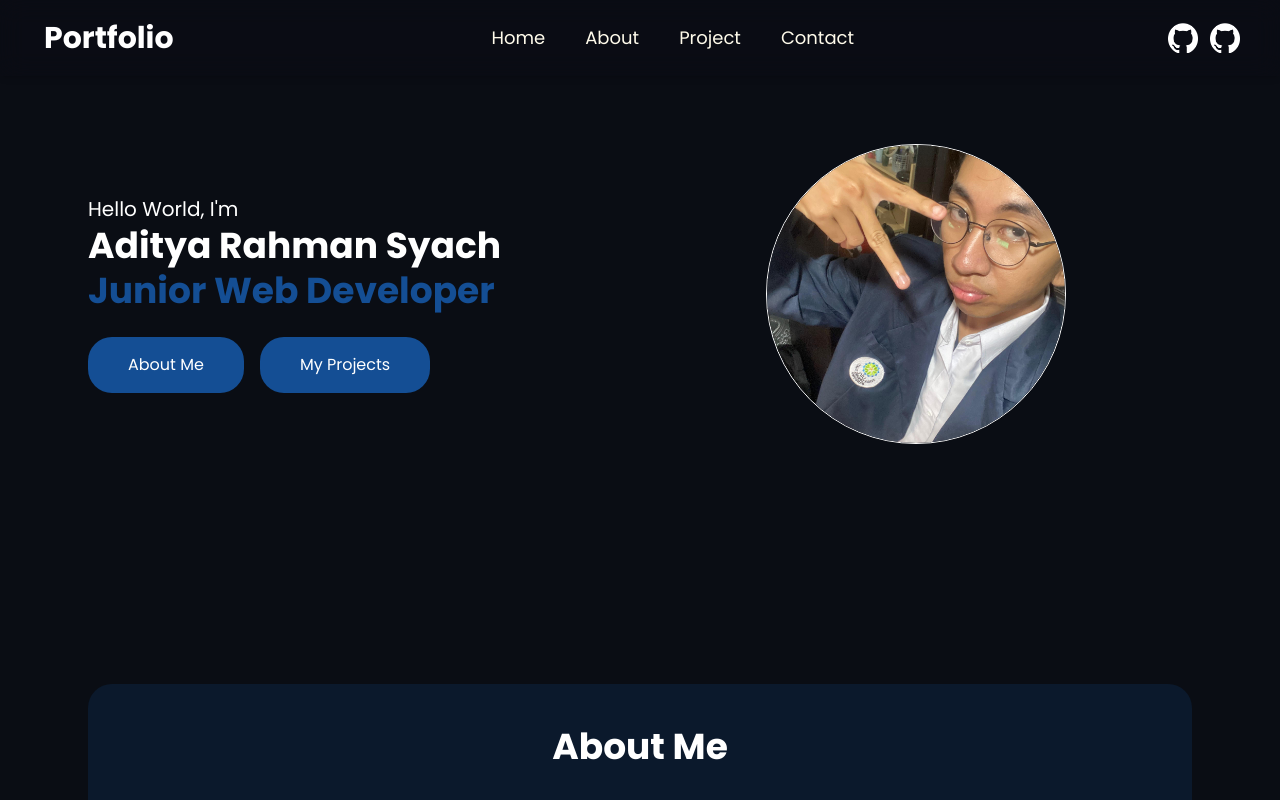
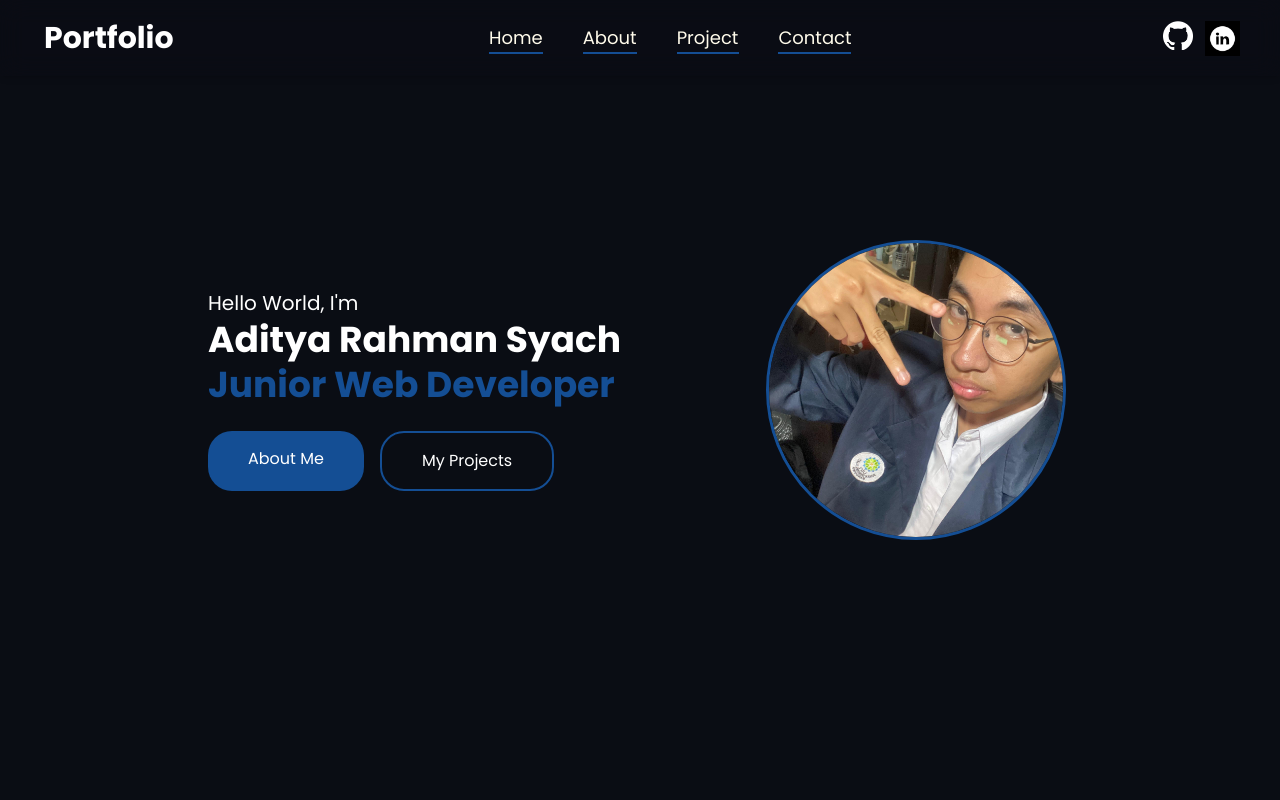
Before and after one commit to Adityarns/Web-Portfolio, a React (Vite) app: page / in a window 1280 px wide. Shown: the top 800 px of the page. Built offline with nearby package versions, Linux system fonts and the light colour scheme.

Commit message:
Menambahkan animasi hover dan memperbaiki margin serta padding pada app.jsx

```diff
--- a/index.html
+++ b/index.html
@@ -15,7 +15,7 @@
     <title>My Portfolio</title>
   </head>
 
-  <body class="bg-[#0A0d14] text-white">
+  <body class="bg-[#0A0d14] text-white scroll-smooth" >
     <div id="root"></div>
     <script type="module" src="/src/main.jsx"></script>
   </body>
--- a/src/App.jsx
+++ b/src/App.jsx
@@ -4,10 +4,13 @@ import "./App.css";
 
 export default function App() {
   return (
-    <div className="justify-center text-center">
+    <div className="justify-center text-center pt-20" id="home">
       {/* Hero */}
-      <div className="hero grid lg:grid-cols-2 grid-cols-1 py-24 md:py-36 items-center xl:gap-0 gap-8 px-6 max-w-7xl mx-auto" id="home">
-        <div className="flex flex-col items-center lg:items-start justify-center text-center md:text-left">
+      <div
+        className="hero grid lg:grid-cols-2 grid-cols-1 py-10 md:py-40 items-center xl:gap-0 gap-5 px-6 max-w-7xl mx-auto"
+
+      >
+        <div className="flex flex-col items-center lg:items-start justify-center text-center md:text-left lg:pl-6 xl:pl-30">
           <p className="text-lg md:text-xl">Hello World, I'm</p>
           <h1 className="text-3xl md:text-4xl/tight font-bold mb-6">
             <p>Aditya Rahman Syach</p>
@@ -22,7 +25,7 @@ export default function App() {
             </a>
             <a
               href="#project"
-              className="py-3 px-6 md:py-4 md:px-10 bg-[#144e94] hover:bg-[#146C94] rounded-3xl text-white"
+              className="py-3 px-6 md:py-4 md:px-10 bg-[#0A0d14] hover:bg-[#146C94] rounded-3xl text-white border-[#144e94] border-2"
             >
               My Projects
             </a>
@@ -32,13 +35,13 @@ export default function App() {
         <img
           src={DataImage.HeroImage}
           alt="Hero Image"
-          className="w-[200px] h-[200px] md:w-[250px] md:h-[250px] lg:w-[300px] lg:h-[300px] rounded-full object-cover mx-auto border-1"
+          className="w-[200px] h-[200px] md:w-[250px] md:h-[250px] lg:w-[300px] lg:h-[300px] rounded-full object-cover mx-auto border-[#144e94] border-3"
           loading="lazy"
         />
       </div>
 
       {/* About */}
-      <div className="about pt-24 px-6 max-w-7xl mx-auto" id="about">
+      <div className="about py-10 md:pt-40 px-6 max-w-7xl mx-auto" id="about">
         <div className="bg-[#0B192C] p-6 md:p-10 rounded-3xl">
           <h1 className="text-center text-3xl md:text-4xl/tight font-bold">
             About Me
@@ -90,7 +93,7 @@ export default function App() {
       </div>
 
       {/* Project */}
-      <div className="Project mt-32" id="project">
+      <div className="Project py-10 md:py-40" id="project">
         <h1 className="text-4xl/snug font-bold text-center">Project</h1>
         <div className="proyek-box mt-14 grid lg:grid-cols-3 sm:grid-cols-2 grid-cols-1 gap-4">
           {listProyek.map((proyek) => (
@@ -124,16 +127,13 @@ export default function App() {
       </div>
 
       {/* Kontak */}
-      <div className="kontak mt-32 p-10" id="contact">
-        <h1 className="text-4xl mb-2 font-bold text-center">Kontak</h1>
-        <p className="text-base/loose text-center mb-10 opacity-50">
-          Mari terhubung dengan saya.
-        </p>
+      <div className="kontak py-10 md:py-40 sm:p-10 p-0" id="contact">
+        <h1 className="text-4xl mb-8 font-bold text-center">Contact</h1>
 
         <form
           action="https://formsubmit.co/rahmansyachaditya@gmail.com"
           method="POST"
-          className="bg-zinc-800 p-10 w-fit mx-auto rounded-md"
+          className="bg-zinc-800 p-10 sm:w-fit w-full mx-auto rounded-md"
           autoComplete="off"
         >
           <div className="flex flex-col gap-6">
--- a/src/components/Navbar.jsx
+++ b/src/components/Navbar.jsx
@@ -2,6 +2,7 @@ import { useEffect, useState } from "react";
 import DataImage from "../data";
 
 export default function Navbar() {
+  const underlineClass = "md:absolute md:left-0 md:-bottom-1 md:w-full md:h-[2px] md:bg-[#144e94] md:scale-x-0 md:group-hover:scale-x-75 md:transition-transform md:origin-center md:duration-200";
   const [active, setActive] = useState(false);
 
   useEffect(() => {
@@ -14,6 +15,7 @@ export default function Navbar() {
 
   return (
     <div
+
       className={`
         navbar w-full z-50 px-10 flex justify-between items-center
         py-6 md:py-4 text-amber-50 transition-all duration-300
@@ -40,23 +42,39 @@ export default function Navbar() {
         `}
       >
         <li>
-          <a href="#home" className="text-lg font-medium">
+          <a
+            href="#home"
+            className="relative group text-lg font-medium md:hover:text-[#144e94]"
+          >
             Home
+            <span className={underlineClass}></span>
           </a>
         </li>
         <li>
-          <a href="#about" className="text-lg font-medium">
+          <a
+            href="#about"
+            className="relative group text-lg font-medium md:hover:text-[#144e94]"
+          >
             About
+            <span className={underlineClass}></span>
           </a>
         </li>
         <li>
-          <a href="#project" className="text-lg font-medium">
+          <a
+            href="#project"
+            className="relative group text-lg font-medium md:hover:text-[#144e94]"
+          >
             Project
+            <span className={underlineClass}></span>
           </a>
         </li>
         <li>
-          <a href="#contact" className="text-lg font-medium">
+          <a
+            href="#contact"
+            className="relative group text-lg font-medium md:hover:text-[#144e94]"
+          >
             Contact
+            <span className={underlineClass}></span>
           </a>
         </li>
       </ul>
@@ -72,11 +90,11 @@ export default function Navbar() {
           </a>
         </li>
         <li>
-          <a href="https://github.com/Adityarns">
+          <a href="https://www.linkedin.com/in/aditya-rahman-syach-b9096133a/">
             <img
-              src={DataImage.GithubImage}
-              alt="GithubImage"
-              className="w-[30px]"
+              src={DataImage.LinkedinImage}
+              alt="LinkedinImage"
+              className="w-[35px]"
             />
           </a>
         </li>
--- a/src/data.js
+++ b/src/data.js
@@ -1,8 +1,10 @@
 import HeroImage from "./assets/adit-img.jpg";
 import GithubImage from "./assets/github-img.png";
+import LinkedinImage from "./assets/linkedin-img.jpeg"
 const Image = {
   HeroImage,
   GithubImage,
+  LinkedinImage
 };
 
 export default Image;
@@ -15,9 +17,6 @@ import Tools5 from "./assets/tools/bootstrap.png";
 import Tools6 from "./assets/tools/js.png";
 import Tools7 from "./assets/tools/nodejs.png";
 import Tools8 from "./assets/tools/github.png";
-import Tools9 from "./assets/tools/ai.png";
-import Tools10 from "./assets/tools/canva.png";
-import Tools11 from "./assets/tools/figma.png";
 
 export const listTools = [
   {
```
Also changed, not shown: src/assets/linkedin-img.jpeg (added).
